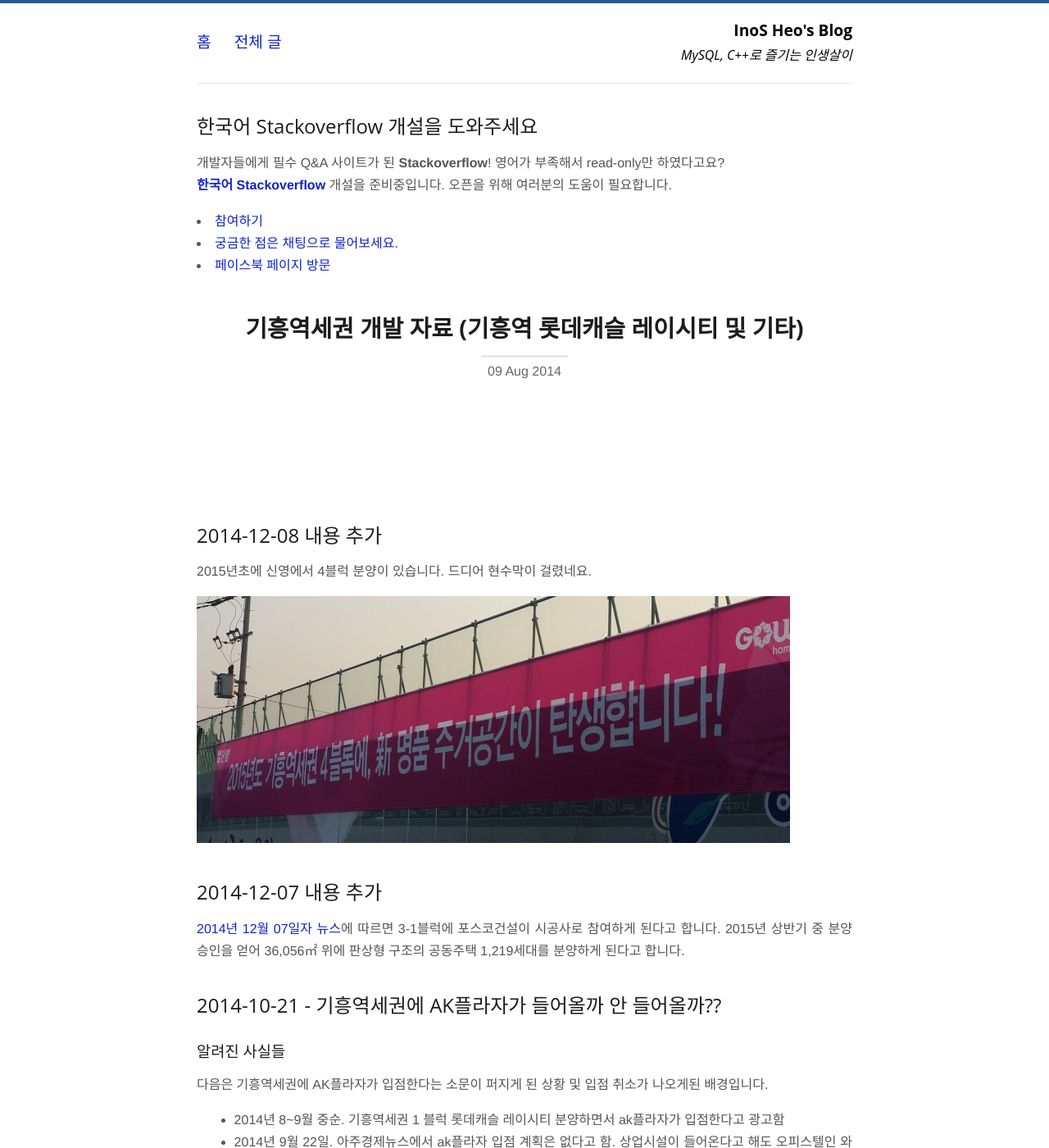
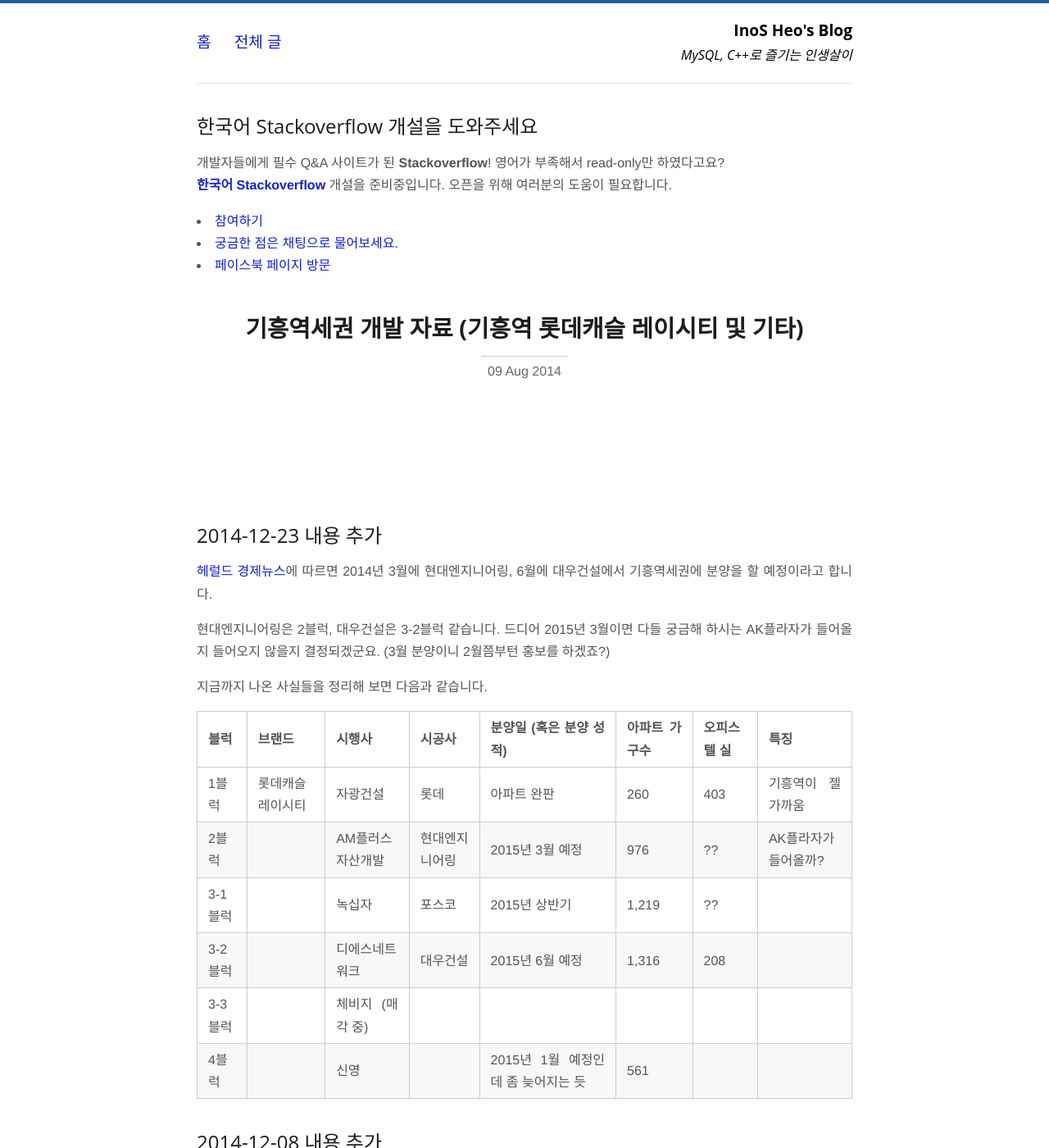
Before and after one commit to jason-heo/jason-heo.github.io, a Jekyll site: the page built from _posts/2014-08-09-giheung-stat.md, in a window 1280 px wide and 1400 px high. Shown: the whole window at 82% size. Built offline with Jekyll 4.4.1, drawn with Linux system fonts in a browser that asks for light colours; Markdown is read by kramdown in place of the engine named in the settings; comment, search, counter and statistics services are not loaded.

Commit message:
2블럭, 3-1 블럭 내용 추가

```diff
--- a/_posts/2014-08-09-giheung-stat.md
+++ b/_posts/2014-08-09-giheung-stat.md
@@ -3,6 +3,23 @@
 title: "기흥역세권 개발 자료 (기흥역 롯데캐슬 레이시티 및 기타)"
 categories: life
 ---
+
+## 2014-12-23 내용 추가
+
+[헤럴드 경제뉴스][18]에 따르면 2014년 3월에 현대엔지니어링, 6월에 대우건설에서 기흥역세권에 분양을 할 예정이라고 합니다.
+
+현대엔지니어링은 2블럭, 대우건설은 3-2블럭 같습니다. 드디어 2015년 3월이면 다들 궁금해 하시는 AK플라자가 들어올지 들어오지 않을지 결정되겠군요. (3월 분양이니 2월쯤부턴 홍보를 하겠죠?)
+
+지금까지 나온 사실들을 정리해 보면 다음과 같습니다.
+
+|블럭|브랜드|시행사|시공사|분양일 (혹은 분양 성적)|아파트 가구수|오피스텔 실|특징|
+|----|------|------|------|-----------------------|-------------|-----------|----|
+|1블럭  |롯데캐슬 레이시티|자광건설        |롯데          |아파트 완판    |260  |403|기흥역이 젤 가까움|
+|2블럭  |                 |AM플러스자산개발|현대엔지니어링|2015년 3월 예정|976  |?? |AK플라자가 들어올까?|
+|3-1블럭|                 |녹십자          |포스코        |2015년 상반기  |1,219|?? | |
+|3-2블럭|                 |디에스네트워크  |대우건설      |2015년 6월 예정|1,316|208| |
+|3-3블럭|                 |체비지 (매각 중)|              |               |     |   | |
+|4블럭  |                 |신영            |              |2015년 1월 예정인데 좀 늦어지는 듯|561  |   | |
 
 ## 2014-12-08 내용 추가
 
```
Also changed, not shown: other parts of _posts/2014-08-09-giheung-stat.md (+1 -0 lines).
